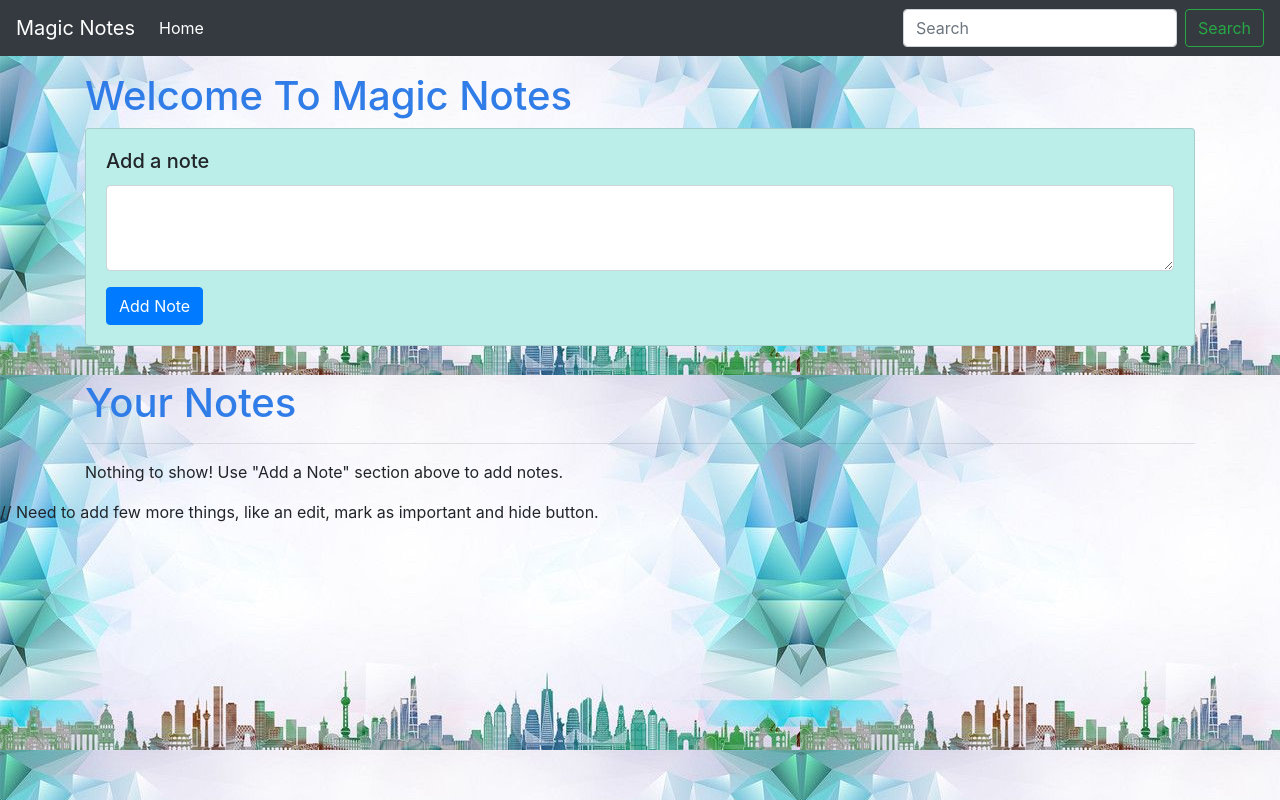
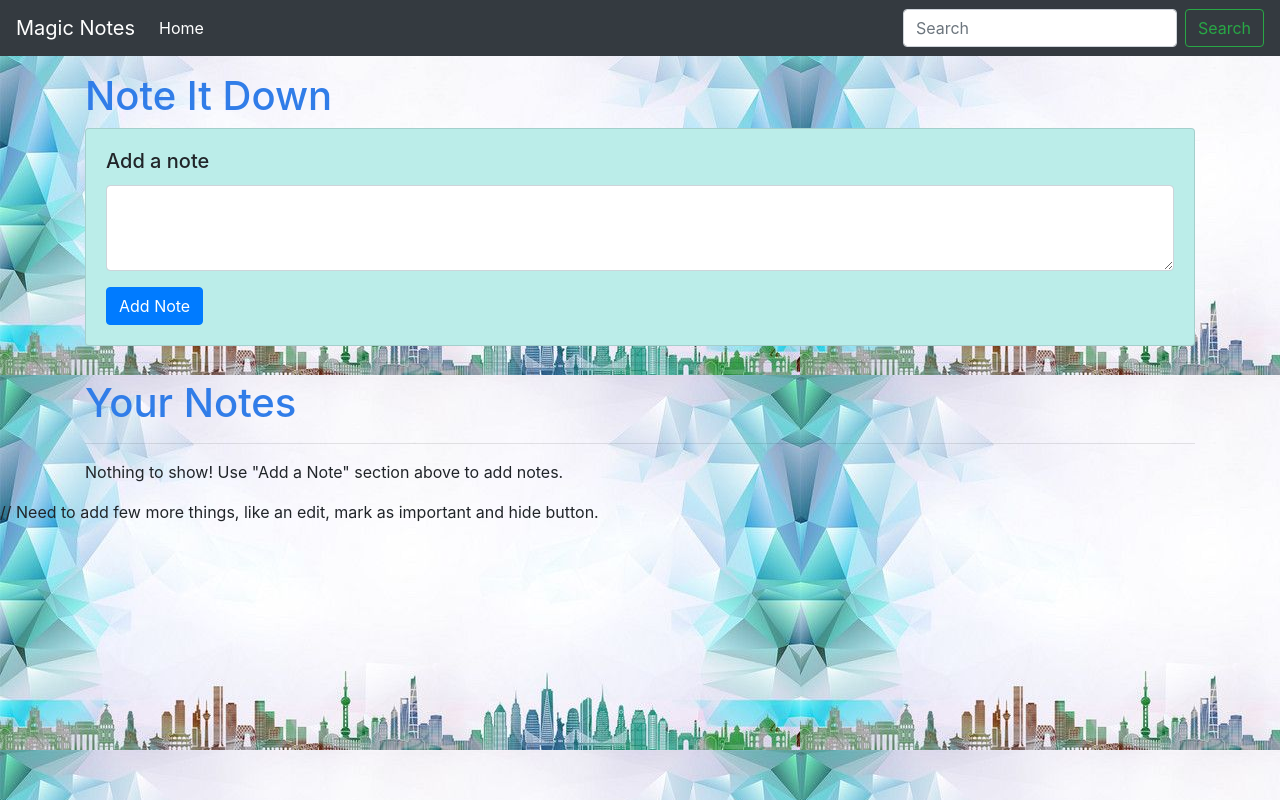
Before and after one commit to vanishasamriddhi/NoteItDown, a plain HTML site: page index.html in a window 1280 px wide. Drawn offline with nearby package versions, Linux system fonts and the light colour scheme.

Commit message:
Update index.html

```diff
--- a/index.html
+++ b/index.html
@@ -5,7 +5,7 @@
     <meta charset="UTF-8">
     <meta name="viewport" content="width=device-width, initial-scale=1.0">
     <meta http-equiv="X-UA-Compatible" content="ie=edge">
-    <title>Notes App</title>
+    <title>Note It Down</title>
     <link rel="stylesheet" href="https://stackpath.bootstrapcdn.com/bootstrap/4.3.1/css/bootstrap.min.css"
         integrity="sha384-ggOyR0iXCbMQv3Xipma34MD+dH/1fQ784/j6cY/iJTQUOhcWr7x9JvoRxT2MZw1T" crossorigin="anonymous">
         <link rel="stylesheet" href="style.css">
@@ -41,7 +41,7 @@
 
 
     <div class="container my-3">
-        <h1>Welcome To Magic Notes</h1>
+        <h1>Note It Down</h1>
         <div class="card">
             <div class="card-body">
                 <h5 class="card-title">Add a note</h5>
```
